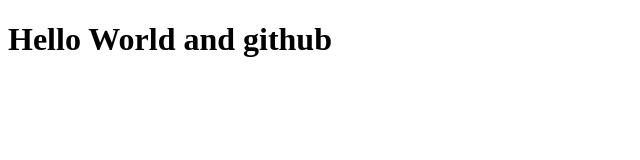
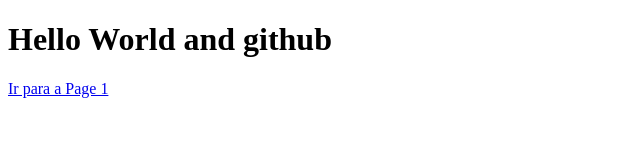
Before and after one commit to EduardoL1ma/CTESP_DWM-VVD-, a plain HTML site: page index.html in a window 1280 px wide. Shown: the whole page, without its empty margins (0-640 px from the left). Drawn offline with Linux system fonts and the light colour scheme.

Commit message:
alteração ao ficheiro index.html

```diff
--- a/index.html
+++ b/index.html
@@ -7,5 +7,6 @@
 </head>
 <body>
     <h1>Hello World and github</h1>
+    <a href="page1.html">Ir para a Page 1</a>
 </body>
 </html>
```
